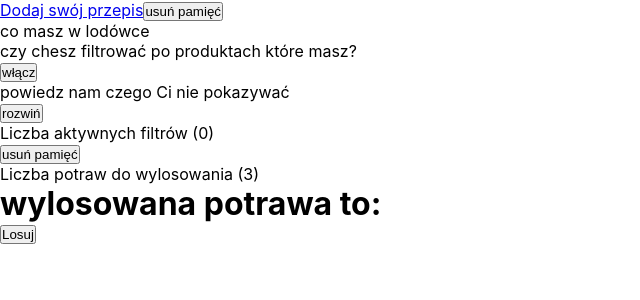
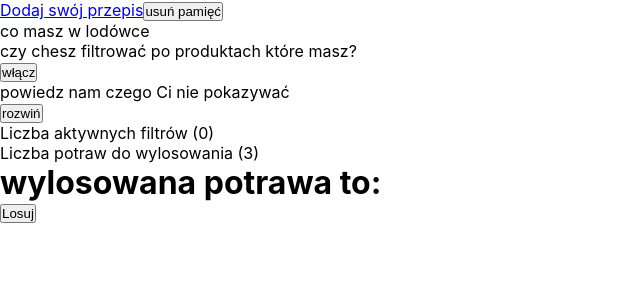
Before and after one commit to atrykp/what-s-for-dinner-react-app, a React (Create React App) app: page / in a window 1280 px wide. Shown: the top 300 px of the page, without its empty margins (0-640 px from the left). Built offline with nearby package versions, Linux system fonts and the light colour scheme.

Commit message:
remove reset button from FilterArr.js

```diff
--- a/src/pages/App.js
+++ b/src/pages/App.js
@@ -62,8 +62,9 @@ let mainArr = [
 function App() {
   const reset = () => {
     localStorage.removeItem("userDishes");
-
     localStorage.removeItem("allDishes");
+    localStorage.removeItem("filterArr");
+    localStorage.removeItem("userFilterArr");
   };
 
   const [allDishes, setAllDishes] = useState(
--- a/src/pages/FileterArr.js
+++ b/src/pages/FileterArr.js
@@ -234,10 +234,7 @@ const FileterArr = ({
       key={Math.floor(Math.random() * 1233443252)}
     />
   ));
-  const reset = () => {
-    localStorage.removeItem("filterArr");
-    localStorage.removeItem("userFilterArr");
-  };
+
   return (
     <>
       <button onClick={showFilterArr}>
@@ -246,7 +243,7 @@ const FileterArr = ({
       <p>
         Liczba aktywnych filtrów <span>({activeFilters().length})</span>
       </p>
-      <button onClick={reset}>usuń pamięć</button>
+
       {filterForm}
       {filterSection && filterArr}
     </>
```
Also changed, not shown: 1 other file (tests, documents, lock files or other folders).
